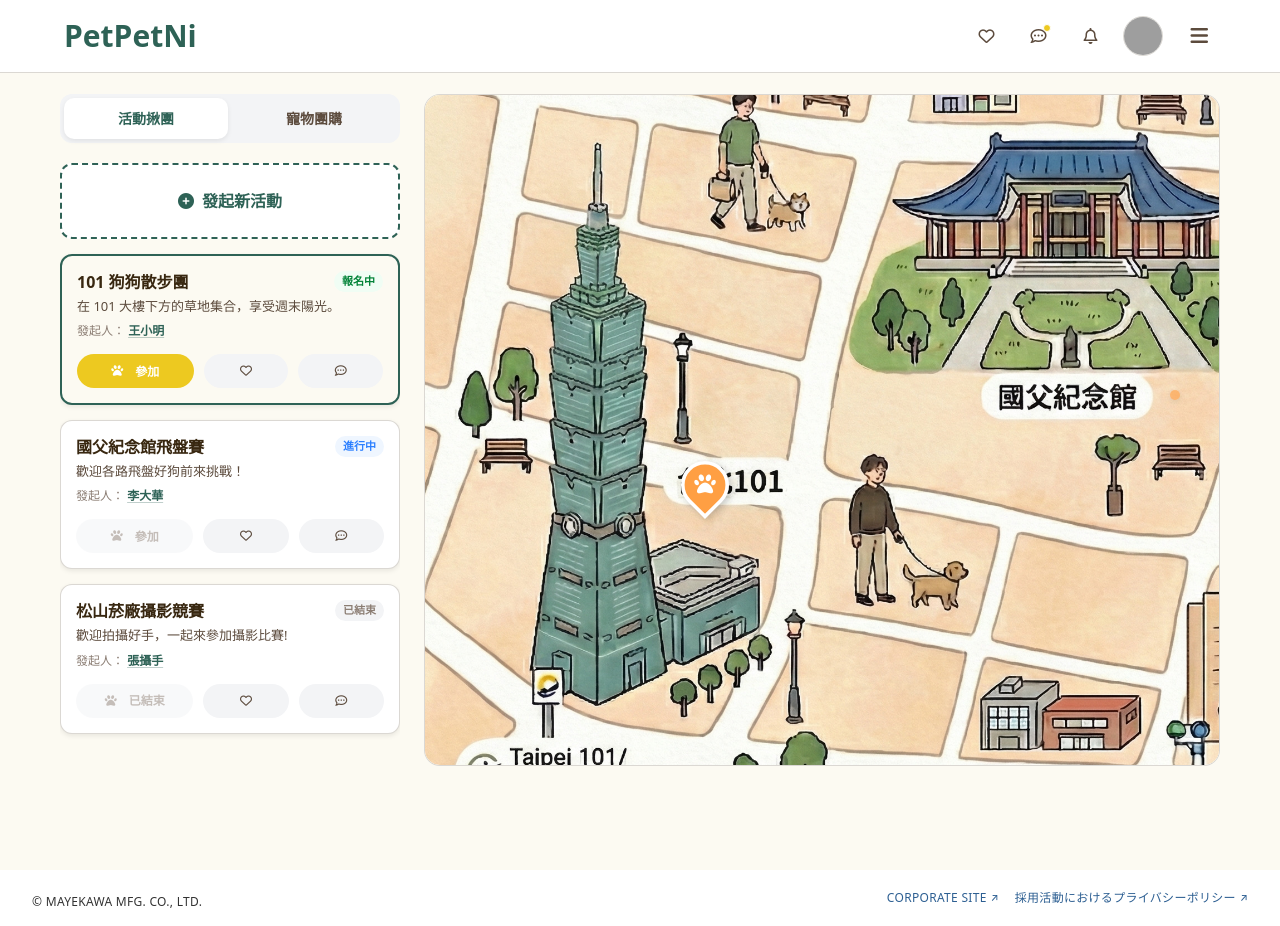
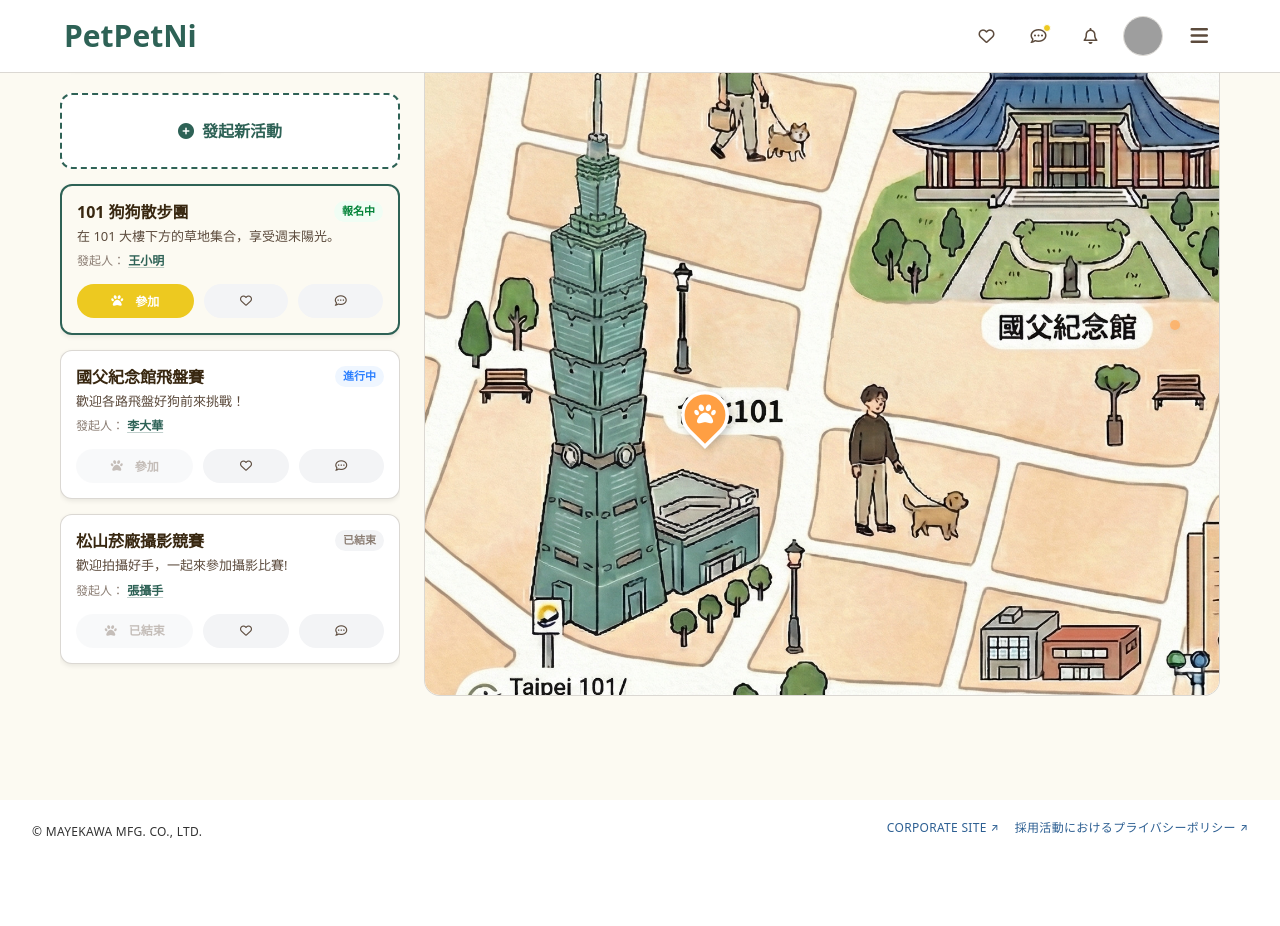
Before and after one commit to pet-human-pet/PetPetNi, a Vue app: page /event in a window 1280 px wide. After the commit the page ends 856 px from the top, so only its background shows below. Built offline with nearby package versions, Linux system fonts and the light colour scheme; grey boxes are pictures that could not be loaded; a web font is replaced by a local one.

Commit message:
modify: 移除Header寫-17.5的寫法

```diff
--- a/src/App.vue
+++ b/src/App.vue
@@ -16,14 +16,10 @@ const showFooter = computed(() => !route.meta.hideFooter)
 <template>
   <div class="relative flex min-h-screen w-full flex-col">
     <MenuOverlay />
-
-    <!-- Landing Page Header (Home) -->
     <AppHeader v-if="route.meta.headerType === 'landing'" />
-
-    <!-- Main App Header (Event, Social, Profile) -->
     <MainHeader v-if="route.meta.headerType === 'app'" />
 
-    <main class="w-full flex-1" :class="{ 'pt-17.5': route.meta.headerType === 'app' }">
+    <main class="w-full flex-1">
       <RouterView />
     </main>
 
```
